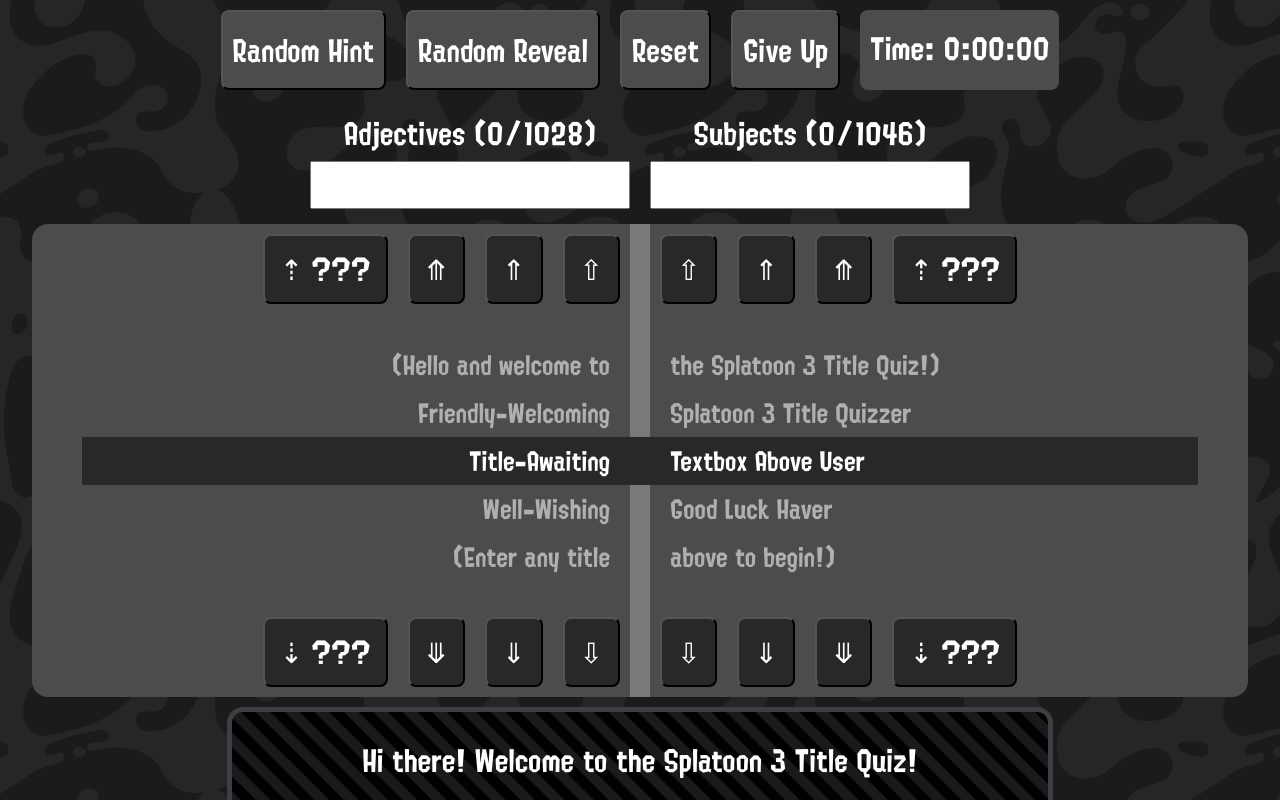
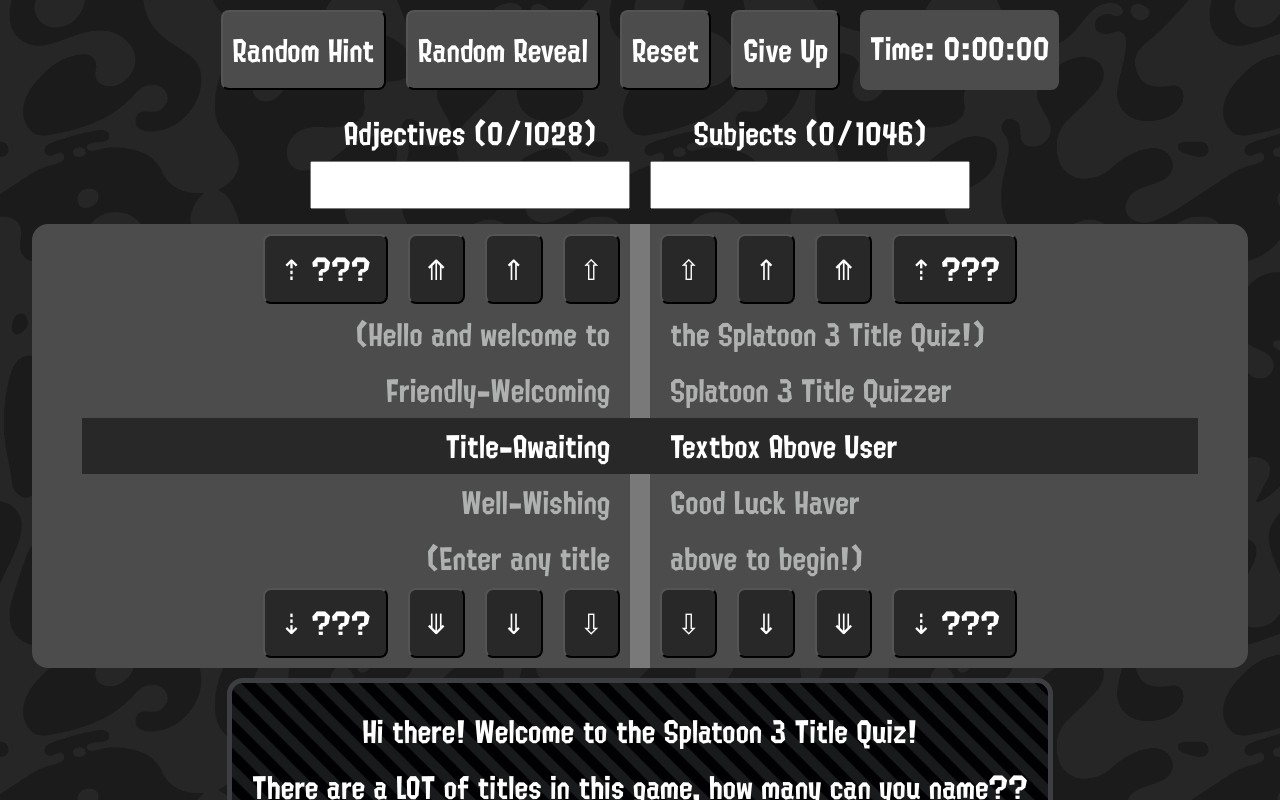
Before and after one commit to EpicYoshiMaster/splat-title-quiz, a React (Create React App) app: page / in a window 1280 px wide. Shown: the top 800 px of the page. Built offline with nearby package versions, Linux system fonts and the light colour scheme.

Commit message:
Slightly adjust wider desktop scaling

```diff
--- a/src/App.tsx
+++ b/src/App.tsx
@@ -511,11 +511,15 @@
 		font-size: 1rem;
 	}
 
-	@media screen and (min-width: 1000px) {
+	@media screen and (min-width: 1100px) {
 		font-size: 1.5rem;
 	}
 
-	@media screen and (min-width: 1300px) {
+	@media screen and (min-width: 1200px) {
+		font-size: 1.75rem;
+	}
+
+	@media screen and (min-width: 1400px) {
 		font-size: 2rem;
 	}
 `;
@@ -604,7 +608,7 @@
 	position: relative;
 	width: min(95vw, 80rem);
 	height: 35rem;
-	height: ${calcClampRem(15, 45, 600, 2000, 16, "vw")};
+	height: ${calcClampRem(15, 45, 600, 2200, 16, "vw")};
 
 	display: grid;
 	grid-template-columns: 1fr max-content 1fr;
```
